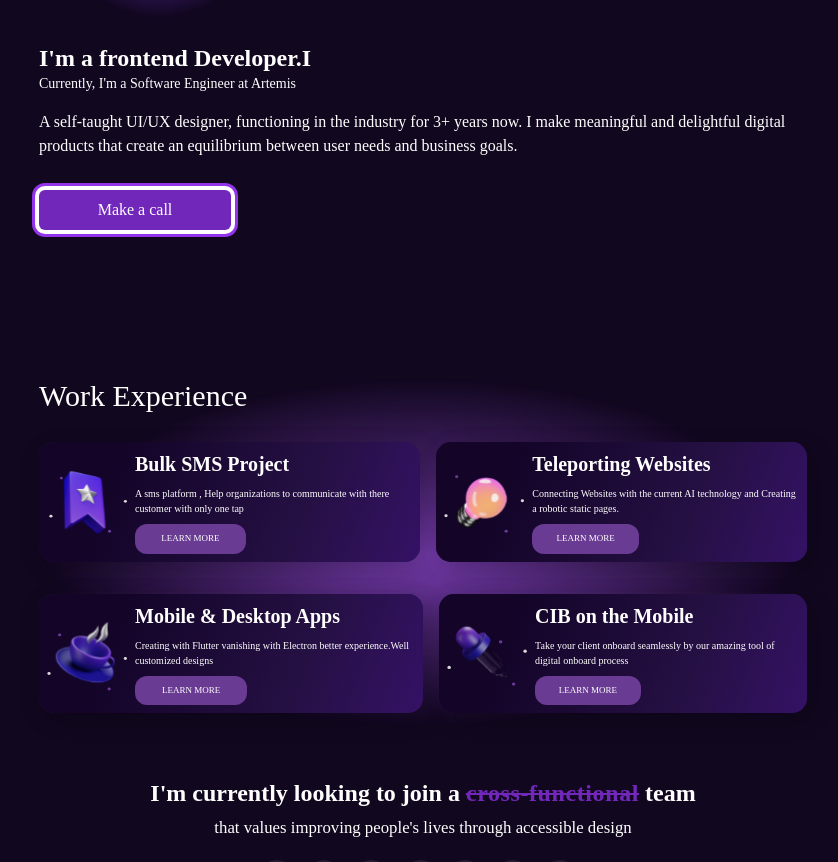
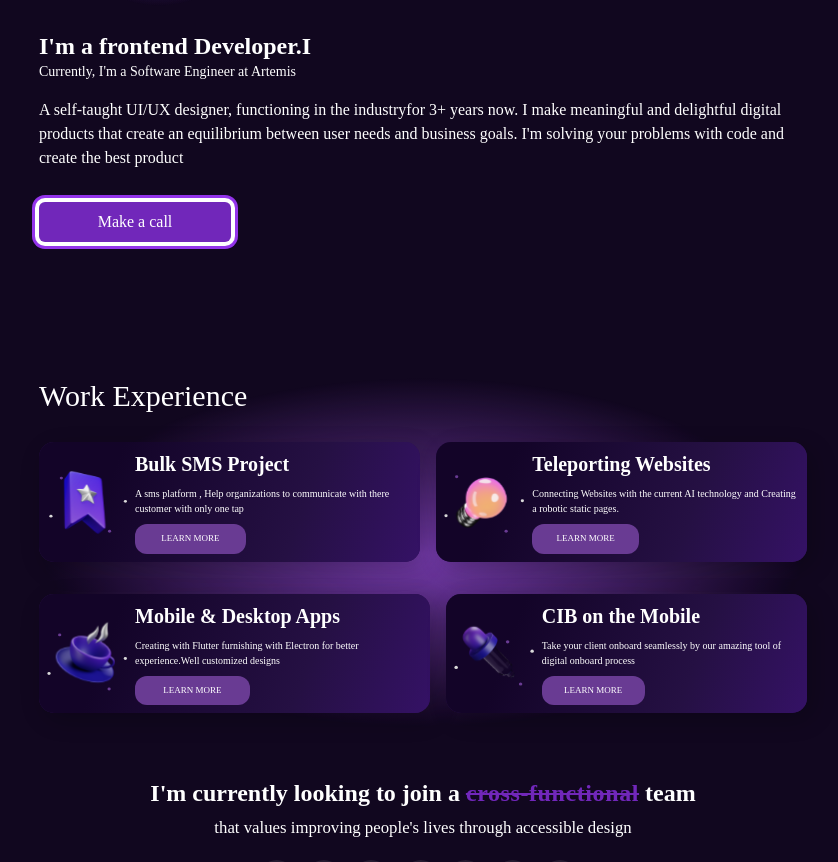
Before and after one commit to Benjamin-23/Ben-portfolio, a Nuxt app: page / in a window 1280 px wide. Shown: the part 398-1260 px from the top of the page, without its empty margins (217-1055 px from the left). Built offline with nearby package versions, Linux system fonts and the light colour scheme.

Commit message:
more content

```diff
--- a/app.vue
+++ b/app.vue
@@ -38,11 +38,11 @@ const appConfig = useAppConfig()
               <p class="text-white text-lg md:text-sm ">Currently, I'm a Software Engineer at Artemis</p>
             </div>
             <div class=" flex flex-col gap-8">
-              <p class="font-light text-md max-md:text-base">A self-taught UI/UX designer, functioning in the industry
-                for 3+ years now.
+              <p class="font-light text-md max-md:text-base">A self-taught UI/UX designer,
+                functioning in the industryfor 3+ years now.
                 I make meaningful and delightful digital products that create an equilibrium
                 between user needs and business goals.
-
+                I'm solving your problems with code and create the best product
               </p>
              <button class=" bg-blue-200 border-none w-1/4 py-2 rounded-md max-md:w-1/2 cursor-pointer text-md ring ring-purple-600 ring-offset-4 outline-none dark:ring-offset-blue-100">Make a call</button>
             </div>
@@ -93,7 +93,7 @@ const appConfig = useAppConfig()
                       <img src="@/assets/images/card3.svg" alt="loading" class=" w-20 max-md:w-16">
                       <div class="flex flex-col text-white gap-2">
                         <h4 class="text-xl font-bold max-md:text-lg">Mobile & Desktop Apps</h4>
-                        <p class="text-[10px]">Creating with Flutter vanishing with Electron
+                        <p class="text-[10px]">Creating with Flutter furnishing with Electron for
                           better experience.Well customized designs
                         </p>
                         <button
```
